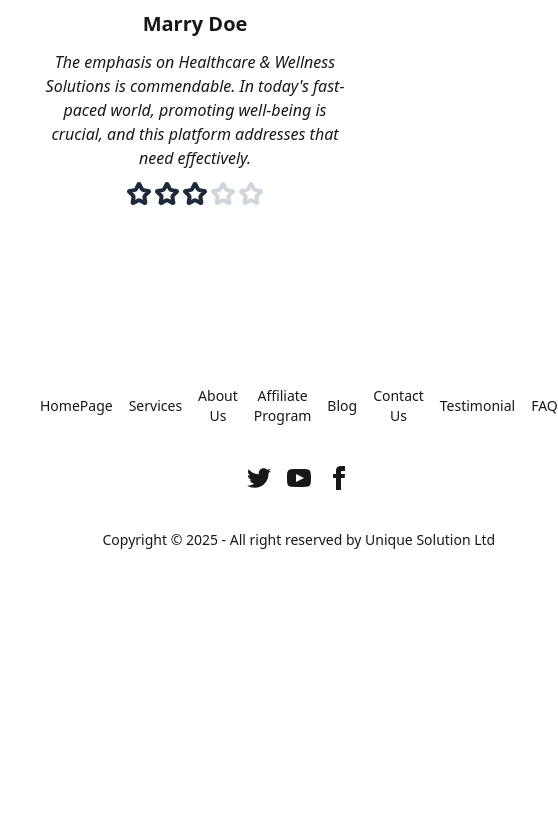
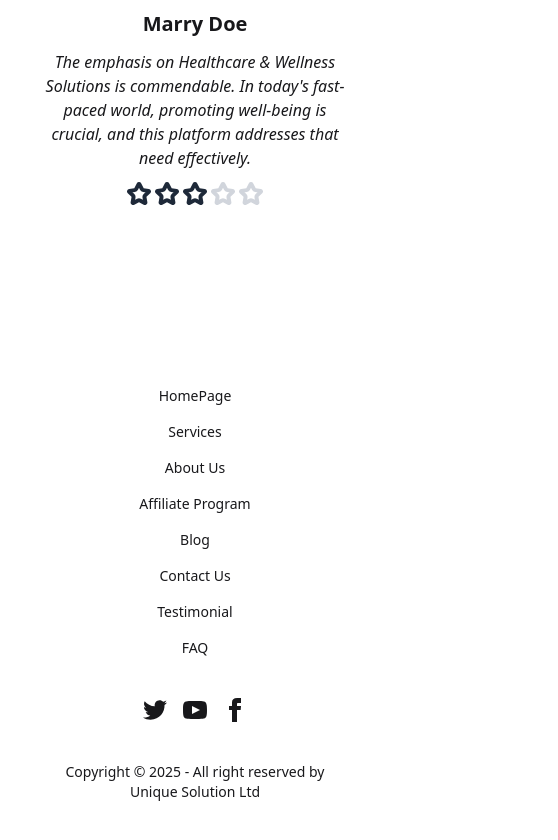
Before and after one commit to abunaserkayes0/unique-solution-client, a React (Vite) app: page / in a window 390 px wide. Shown: the part 2166-3006 px from the top of the page, 558 px wide, since content can reach past the window. Before the commit the page ends 2756 px from the top, so only its background shows below. Built offline with nearby package versions, Linux system fonts and the light colour scheme; no server answers.

Commit message:
fixed:some issue of footer section

```diff
--- a/src/components/ui/footer/footer.jsx
+++ b/src/components/ui/footer/footer.jsx
@@ -3,7 +3,7 @@ import { Link } from "react-router-dom";
 export default function footer() {
   return (
     <footer className="footer footer-horizontal footer-center bg-base-100 text-base-content rounded p-10 mt-20">
-      <nav className="grid grid-flow-col gap-4">
+      <nav className="grid grid-flow-row gap-4 md:grid-flow-col">
         <Link className="link link-hover" to="">
           HomePage
         </Link>
```
